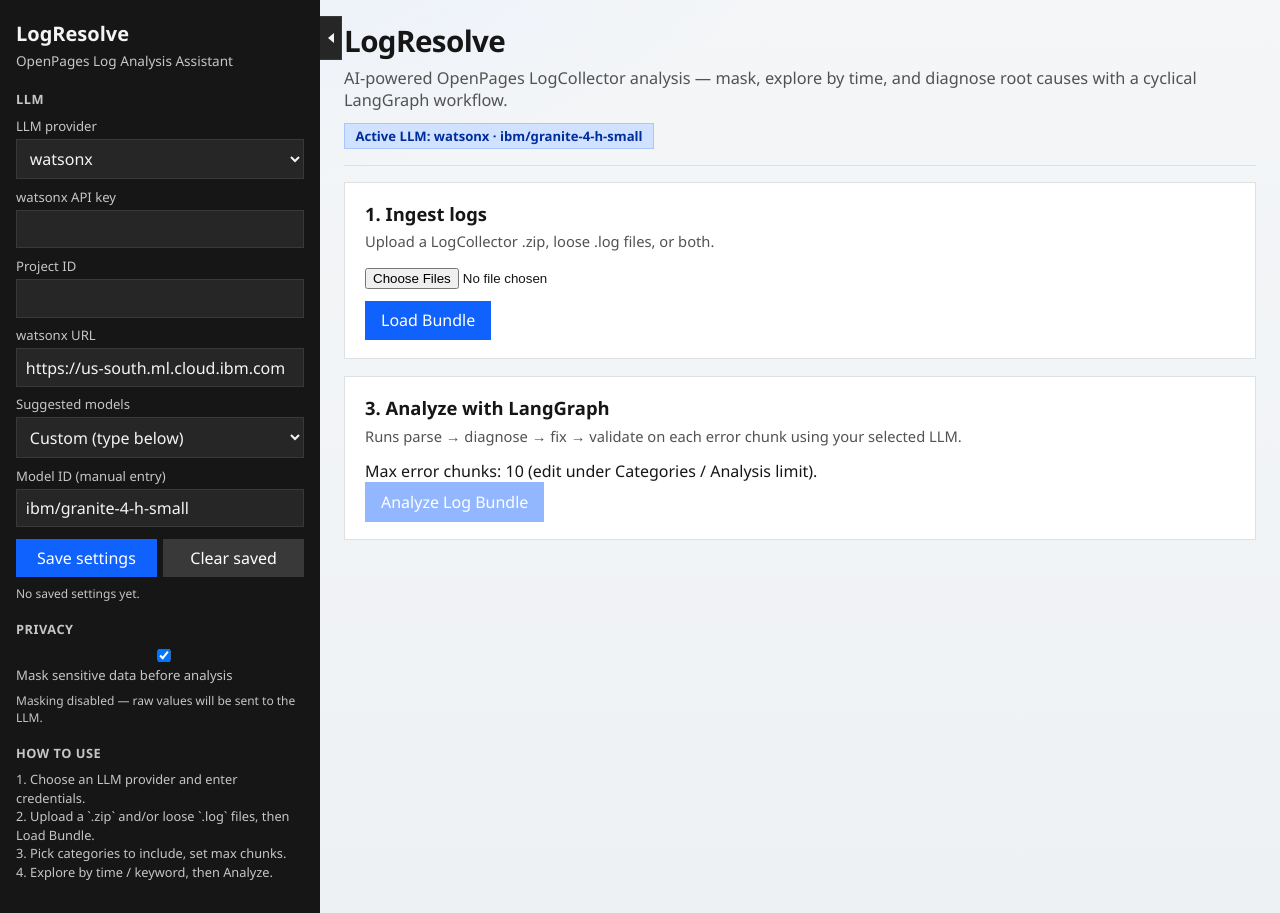
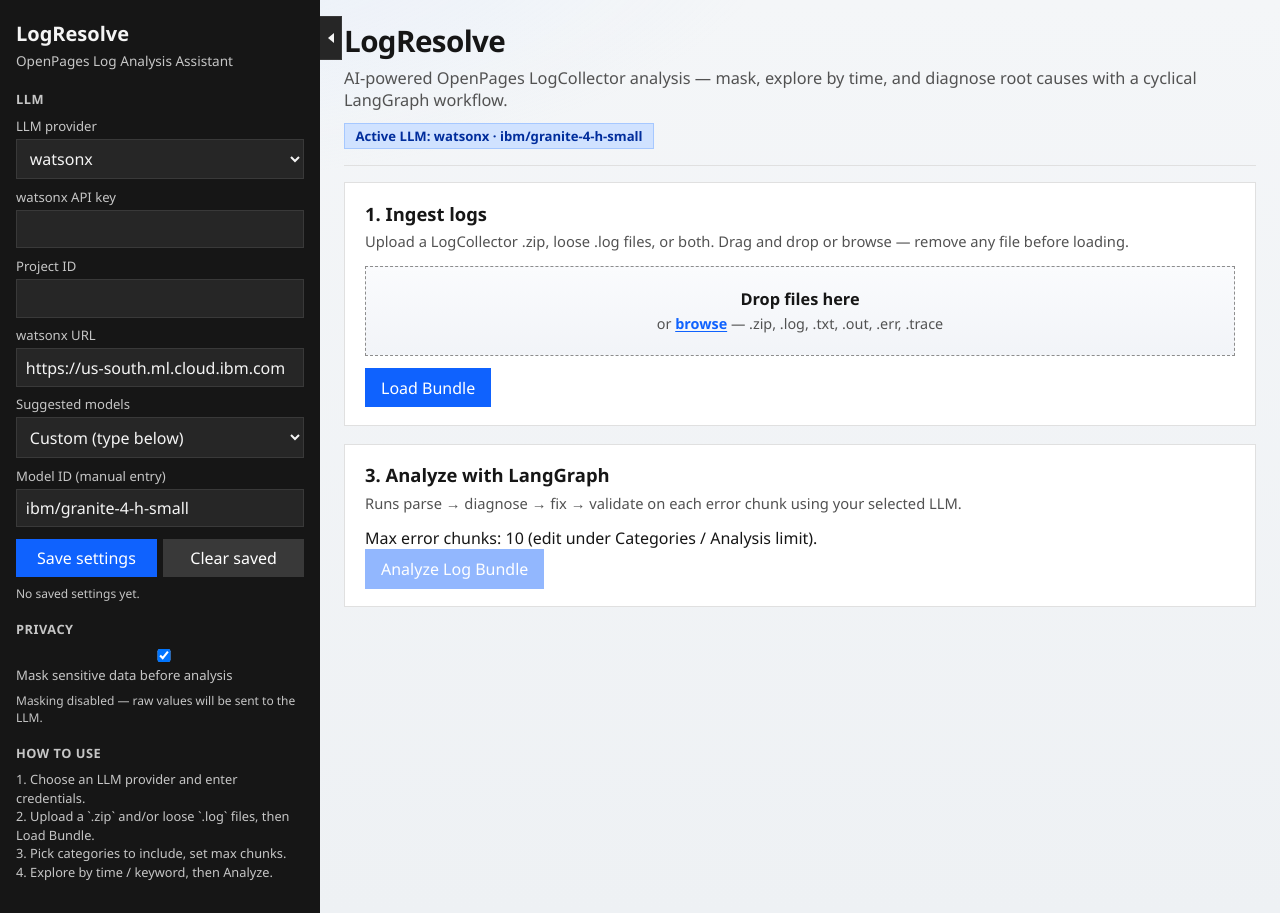
Before and after one commit to amitkum262022/LogResolve, a FastAPI app: page / in a window 1280 px wide. Run offline with FastAPI, Linux system fonts and the light colour scheme.

Commit message:
Add multi-file ingest with remove controls and drag-and-drop.

```diff
--- a/static/css/styles.css
+++ b/static/css/styles.css
@@ -237,6 +237,128 @@ html, body {
   color: var(--lr-ink);
 }
 
+.dropzone {
+  position: relative;
+  border: 1.5px dashed #8d8d8d;
+  background:
+    linear-gradient(180deg, #fafbfd 0%, #f2f4f8 100%);
+  padding: 1.35rem 1rem;
+  text-align: center;
+  cursor: pointer;
+  transition: border-color 0.15s ease, background 0.15s ease;
+}
+
+.dropzone:hover,
+.dropzone:focus-visible {
+  border-color: var(--lr-accent);
+  outline: none;
+}
+
+.dropzone.dragover {
+  border-color: var(--lr-accent);
+  background: var(--lr-accent-soft);
+}
+
+.dropzone-input {
+  position: absolute;
+  width: 1px;
+  height: 1px;
+  opacity: 0;
+  overflow: hidden;
+  clip: rect(0, 0, 0, 0);
+  pointer-events: none;
+}
+
+.dropzone-title {
+  font-weight: 650;
+  font-size: 1.02rem;
+  margin-bottom: 0.25rem;
+}
+
+.dropzone-sub {
+  color: var(--lr-muted);
+  font-size: 0.9rem;
+}
+
+.linkish {
+  border: 0;
+  background: none;
+  color: var(--lr-accent);
+  font: inherit;
+  font-weight: 600;
+  padding: 0;
+  cursor: pointer;
+  text-decoration: underline;
+  text-underline-offset: 2px;
+}
+
+.file-list-wrap {
+  margin-top: 0.75rem;
+  border: 1px solid var(--lr-border);
+  background: #fff;
+}
+
+.file-list-header {
+  display: flex;
+  justify-content: space-between;
+  align-items: center;
+  padding: 0.45rem 0.7rem;
+  border-bottom: 1px solid var(--lr-border);
+  font-size: 0.85rem;
+  color: var(--lr-muted);
+}
+
+.file-list {
+  list-style: none;
+  margin: 0;
+  padding: 0;
+  max-height: 220px;
+  overflow-y: auto;
+}
+
+.file-list li {
+  display: flex;
+  align-items: center;
+  gap: 0.65rem;
+  padding: 0.5rem 0.7rem;
+  border-bottom: 1px solid var(--lr-border);
+  font-size: 0.9rem;
+}
+
+.file-list li:last-child {
+  border-bottom: 0;
+}
+
+.file-list .file-name {
+  flex: 1;
+  min-width: 0;
+  overflow: hidden;
+  text-overflow: ellipsis;
+  white-space: nowrap;
+  font-weight: 500;
+}
+
+.file-list .file-meta {
+  color: var(--lr-muted);
+  font-size: 0.8rem;
+  white-space: nowrap;
+}
+
+.file-list .file-remove {
+  border: 1px solid var(--lr-border);
+  background: #fff;
+  color: var(--lr-ink);
+  font: inherit;
+  font-size: 0.78rem;
+  padding: 0.2rem 0.45rem;
+  cursor: pointer;
+}
+
+.file-list .file-remove:hover {
+  border-color: #da1e28;
+  color: #da1e28;
+}
+
 .toolbar {
   display: flex;
   flex-wrap: wrap;
--- a/static/js/app.js
+++ b/static/js/app.js
@@ -5,7 +5,10 @@ const state = {
   loaded: false,
   categories: [],
   selected: new Set(),
+  pendingFiles: [],
 };
+
+const ACCEPTED_EXTS = new Set([".zip", ".log", ".txt", ".out", ".err", ".trace"]);
 
 async function api(path, options = {}) {
   const res = await fetch(path, {
@@ -29,6 +32,157 @@ function show(el, on = true) {
 
 function setHtml(el, html) {
   el.innerHTML = html;
+}
+
+function escapeHtml(s) {
+  return String(s)
+    .replace(/&/g, "&amp;")
+    .replace(/</g, "&lt;")
+    .replace(/>/g, "&gt;")
+    .replace(/"/g, "&quot;");
+}
+
+function fileKey(file) {
+  return `${file.name}::${file.size}::${file.lastModified}`;
+}
+
+function formatBytes(n) {
+  if (n < 1024) return `${n} B`;
+  if (n < 1024 * 1024) return `${(n / 1024).toFixed(1)} KB`;
+  return `${(n / (1024 * 1024)).toFixed(1)} MB`;
+}
+
+function isAcceptedFile(file) {
+  const name = (file.name || "").toLowerCase();
+  const dot = name.lastIndexOf(".");
+  if (dot < 0) return false;
+  return ACCEPTED_EXTS.has(name.slice(dot));
+}
+
+function addPendingFiles(fileList) {
+  const incoming = [...(fileList || [])].filter(isAcceptedFile);
+  if (!incoming.length) return 0;
+  const seen = new Set(state.pendingFiles.map(fileKey));
+  let added = 0;
+  for (const file of incoming) {
+    const key = fileKey(file);
+    if (seen.has(key)) continue;
+    seen.add(key);
+    state.pendingFiles.push(file);
+    added += 1;
+  }
+  renderPendingFiles();
+  return added;
+}
+
+function removePendingFile(index) {
+  if (index < 0 || index >= state.pendingFiles.length) return;
+  state.pendingFiles.splice(index, 1);
+  renderPendingFiles();
+}
+
+function clearPendingFiles() {
+  state.pendingFiles = [];
+  const input = $("file-input");
+  if (input) input.value = "";
+  renderPendingFiles();
+}
+
+function renderPendingFiles() {
+  const wrap = $("file-list-wrap");
+  const list = $("file-list");
+  const count = $("file-list-count");
+  if (!wrap || !list || !count) return;
+  const n = state.pendingFiles.length;
+  show(wrap, n > 0);
+  count.textContent = `${n} file${n === 1 ? "" : "s"} selected`;
+  list.innerHTML = "";
+  state.pendingFiles.forEach((file, idx) => {
+    const li = document.createElement("li");
+    li.innerHTML = `
+      <span class="file-name" title="${escapeHtml(file.name)}">${escapeHtml(file.name)}</span>
+      <span class="file-meta">${escapeHtml(formatBytes(file.size))}</span>
+      <button type="button" class="file-remove" data-remove-idx="${idx}" aria-label="Remove ${escapeHtml(file.name)}">Remove</button>
+    `;
+    list.appendChild(li);
+  });
+}
+
+function initFileDropzone() {
+  const zone = $("dropzone");
+  const input = $("file-input");
+  const browse = $("btn-browse-files");
+  if (!zone || !input) return;
+
+  const stop = (e) => {
+    e.preventDefault();
+    e.stopPropagation();
+  };
+
+  // Prevent the browser from opening dropped files as a new tab.
+  ["dragenter", "dragover", "drop"].forEach((evt) => {
+    window.addEventListener(evt, (e) => {
+      if (e.dataTransfer && [...e.dataTransfer.types].includes("Files")) stop(e);
+    });
+  });
+
+  ["dragenter", "dragover"].forEach((evt) => {
+    zone.addEventListener(evt, (e) => {
+      stop(e);
+      zone.classList.add("dragover");
+    });
+  });
+  ["dragleave", "dragend"].forEach((evt) => {
+    zone.addEventListener(evt, (e) => {
+      stop(e);
+      zone.classList.remove("dragover");
+    });
+  });
+  zone.addEventListener("drop", (e) => {
+    stop(e);
+    zone.classList.remove("dragover");
+    const files = e.dataTransfer && e.dataTransfer.files;
+    const added = addPendingFiles(files);
+    if (files && files.length && !added) {
+      setHtml(
+        $("load-status"),
+        `<div class="error">No accepted files in drop. Use .zip, .log, .txt, .out, .err, or .trace.</div>`
+      );
+    }
+  });
+
+  zone.addEventListener("click", (e) => {
+    if (e.target.closest(".linkish")) return;
+    input.click();
+  });
+
+  zone.addEventListener("keydown", (e) => {
+    if (e.key === "Enter" || e.key === " ") {
+      e.preventDefault();
+      input.click();
+    }
+  });
+
+  input.addEventListener("change", () => {
+    addPendingFiles(input.files);
+    input.value = "";
+  });
+
+  if (browse) {
+    browse.addEventListener("click", (e) => {
+      e.preventDefault();
+      e.stopPropagation();
+      input.click();
+    });
+  }
+
+  $("file-list")?.addEventListener("click", (e) => {
+    const btn = e.target.closest("[data-remove-idx]");
+    if (!btn) return;
+    removePendingFile(Number(btn.getAttribute("data-remove-idx")));
+  });
+
+  $("btn-clear-files")?.addEventListener("click", () => clearPendingFiles());
 }
 
 function currentProvider() {
@@ -207,14 +361,6 @@ function fillExploreCategorySelect() {
   if ([...sel.options].some((o) => o.value === current)) sel.value = current;
 }
 
-function escapeHtml(s) {
-  return String(s)
-    .replaceAll("&", "&amp;")
-    .replaceAll("<", "&lt;")
-    .replaceAll(">", "&gt;")
-    .replaceAll('"', "&quot;");
-}
-
 function renderResults(results, meta = {}) {
   const section = $("section-results");
   show(section, results && results.length);
@@ -266,6 +412,7 @@ async function init() {
   state.sid = sess.sid;
 
   initConfigToggle();
+  initFileDropzone();
 
   $("provider").addEventListener("change", updateProviderPanels);
   ["openai_model", "anthropic_model", "gemini_model", "watsonx_model", "ollama_model"].forEach((id) => {
@@ -305,15 +452,15 @@ async function init() {
   });
 
   $("btn-load").addEventListener("click", async () => {
-    const files = $("file-input").files;
-    if (!files || !files.length) {
-      setHtml($("load-status"), `<div class="error">Please upload at least one file.</div>`);
+    const files = state.pendingFiles;
+    if (!files.length) {
+      setHtml($("load-status"), `<div class="error">Please add at least one file (browse or drag and drop).</div>`);
       return;
     }
     const fd = new FormData();
-    [...files].forEach((f) => fd.append("files", f));
+    files.forEach((f) => fd.append("files", f));
     fd.append("do_mask", $("do_mask").checked ? "true" : "false");
-    setHtml($("load-status"), `<div class="info">Extracting and indexing…</div>`);
+    setHtml($("load-status"), `<div class="info">Extracting and indexing ${files.length} file(s)…</div>`);
     try {
       const res = await fetch("/api/load", { method: "POST", body: fd, credentials: "same-origin" });
       const data = await res.json();
@@ -327,7 +474,7 @@ async function init() {
       await syncSelection();
       setHtml(
         $("load-status"),
-        `<div class="success">Loaded ${data.count} categor(ies): ${escapeHtml(state.categories.join(", "))}</div>`
+        `<div class="success">Loaded ${data.count} categor(ies) from ${files.length} file(s): ${escapeHtml(state.categories.join(", "))}</div>`
       );
       $("btn-analyze").disabled = false;
     } catch (e) {
--- a/templates/index.html
+++ b/templates/index.html
@@ -104,8 +104,21 @@
 
       <section class="lr-section">
         <h3>1. Ingest logs</h3>
-        <p class="lr-help">Upload a LogCollector .zip, loose .log files, or both.</p>
-        <input type="file" id="file-input" multiple accept=".zip,.log,.txt,.out,.err,.trace" />
+        <p class="lr-help">Upload a LogCollector .zip, loose .log files, or both. Drag and drop or browse — remove any file before loading.</p>
+        <div class="dropzone" id="dropzone" tabindex="0" role="button" aria-label="Drop log files here or browse">
+          <input type="file" id="file-input" class="dropzone-input" multiple accept=".zip,.log,.txt,.out,.err,.trace" />
+          <div class="dropzone-body">
+            <div class="dropzone-title">Drop files here</div>
+            <div class="dropzone-sub">or <button type="button" class="linkish" id="btn-browse-files">browse</button> — .zip, .log, .txt, .out, .err, .trace</div>
+          </div>
+        </div>
+        <div class="file-list-wrap hidden" id="file-list-wrap">
+          <div class="file-list-header">
+            <span id="file-list-count">0 files selected</span>
+            <button type="button" class="linkish" id="btn-clear-files">Clear all</button>
+          </div>
+          <ul class="file-list" id="file-list"></ul>
+        </div>
         <div style="margin-top:0.75rem">
           <button class="btn" id="btn-load" type="button">Load Bundle</button>
         </div>
```
